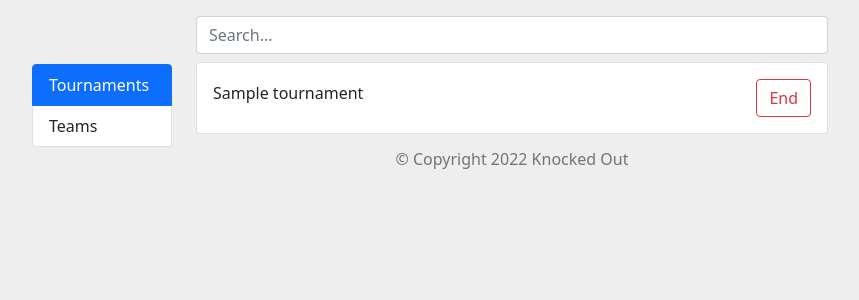
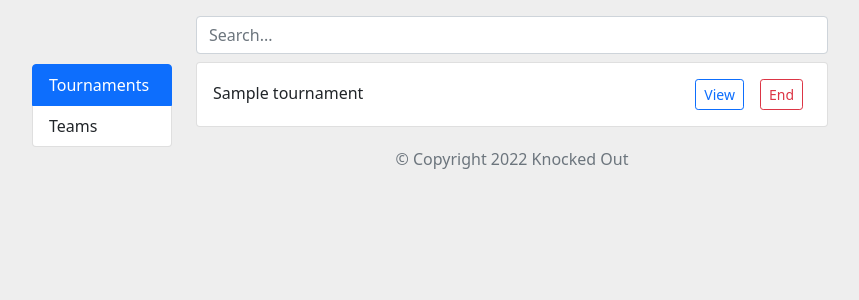
Before and after one commit to mwmitch2/knocked-out, a Node server app: page /admin in a window 1280 px wide, after a click on "Tournaments". Shown: the part 56-356 px from the top of the page, without its empty margins (128-987 px from the left). Run offline with Node 20, Linux system fonts and the light colour scheme; tables that the repository leaves empty hold one stand-in row (values such as "Sample post"); some libraries are stand-ins or nearby versions.

Commit message:
added some more features

```diff
--- a/public/stylesheets/admin.css
+++ b/public/stylesheets/admin.css
@@ -19,3 +19,8 @@ body {
 .center {
     text-align: center;
 }
+
+.btn.focus, .btn:focus {
+    outline: 0;
+    box-shadow: none!important;
+}
--- a/views/admin.ejs
+++ b/views/admin.ejs
@@ -25,11 +25,14 @@
                                                 id="<%= tournament.name %>-listItem"><span class="middle">
                                                     <%= tournament.name %>
                                                 </span>
-                                                <button type="button" id="<%= tournament.name %>-btn"
-                                                    class="btn btn-outline-danger float-end endBtn"
+                                                <button type="button" id="<%= tournament.name %>-end-btn"
+                                                    class="btn btn-sm btn-outline-danger float-end endBtn mx-2"
                                                     data-bs-toggle="modal" data-bs-target="#endModal"
                                                     value="<%= tournament.name %>"
                                                     onclick="endTournament(this)">End</button>
+                                                <button type="button" id="<%= tournament.name %>-view-btn"
+                                                    class="btn btn-sm btn-outline-primary float-end mx-2"
+                                                    value="<%= tournament.name %>">View</button>
                                             </li>
                                             <% }) %>
                                     </ul>
@@ -42,10 +45,13 @@
                                                     <%= team.teamName %>
                                                 </span>
                                                 <button type="button" id="<%= team.teamName %>-btn"
-                                                    class="btn btn-outline-danger float-end deleteBtn"
+                                                    class="btn btn-sm btn-outline-danger float-end deleteBtn mx-2"
                                                     data-bs-toggle="modal" data-bs-target="#deleteModal"
                                                     value="<%= team.teamName %>"
                                                     onclick="deleteTeam(this)">Delete</button>
+                                                <button type="button" id="<%= team.teamName %>-btn"
+                                                    class="btn btn-sm btn-outline-primary float-end mx-2"
+                                                    value="<%= team.teamName %>">View Tournament</button>
                                             </li>
                                             <% }) %>
                                     </ul>
@@ -55,45 +61,6 @@
                     </div>
                 </div>
             </div>
-
-            <!-- sets team name for modal delete confirmation popup and for form input value -->
-            <script type="text/javascript">
-                function endTournament(element) {
-                    var name = element.value;
-                    $('#confirm-end-msg').html(`Are you sure you want to end tournament <span class="text-danger">${name}</span>? This action cannot be undone.`);
-                    $('#modal-tournamentName').val(name);
-                }
-
-                function deleteTeam(element) {
-                    var name = element.value;
-                    $('#confirm-delete-msg').html(`Are you sure you want to delete team <span class="text-danger">${name}</span>? This action cannot be undone.`);
-                    $('#modal-teamName').val(name);
-                }
-            </script>
-            <script>
-                $(function () {
-                    $('a[data-bs-toggle="list"]').on('show.bs.tab', function (e) {
-                        localStorage.setItem('activeTab', $(e.target).attr('href'));
-                    });
-                    var activeTab = localStorage.getItem('activeTab')
-                    if (activeTab) {
-                        $(`a[href="${activeTab}"]`).tab('show');
-                    }
-
-                });
-            </script>
-
-            <!-- filters teams based on term in search bar -->
-            <script type="text/javascript">
-                $(function () {
-                    $('#search').on('keyup', function () {
-                        var searchTerm = $(this).val().toLowerCase();
-                        $('.team-listItem,.tournament-listItem').filter(function () {
-                            $(this).toggle($(this).text().toLowerCase().indexOf(searchTerm) > -1)
-                        });
-                    });
-                });
-            </script>
 
             <!-- Delete Team Form -->
             <form action="/delete-team" method="post">
@@ -149,6 +116,44 @@
                 </div>
             </form>
 
+            <!-- sets team name for modal delete confirmation popup and for form input value -->
+            <script type="text/javascript">
+                function endTournament(element) {
+                    var name = element.value;
+                    $('#confirm-end-msg').html(`Are you sure you want to end tournament <span class="text-danger">${name}</span>? This action cannot be undone.`);
+                    $('#modal-tournamentName').val(name);
+                }
+
+                function deleteTeam(element) {
+                    var name = element.value;
+                    $('#confirm-delete-msg').html(`Are you sure you want to delete team <span class="text-danger">${name}</span>? This action cannot be undone.`);
+                    $('#modal-teamName').val(name);
+                }
+            </script>
+            <script>
+                $(function () {
+                    $('a[data-bs-toggle="list"]').on('show.bs.tab', function (e) {
+                        localStorage.setItem('activeTab', $(e.target).attr('href'));
+                    });
+                    var activeTab = localStorage.getItem('activeTab')
+                    if (activeTab) {
+                        $(`a[href="${activeTab}"]`).tab('show');
+                    }
+
+                });
+            </script>
+
+            <!-- filters teams based on term in search bar -->
+            <script type="text/javascript">
+                $(function () {
+                    $('#search').on('keyup', function () {
+                        var searchTerm = $(this).val().toLowerCase();
+                        $('.team-listItem,.tournament-listItem').filter(function () {
+                            $(this).toggle($(this).text().toLowerCase().indexOf(searchTerm) > -1)
+                        });
+                    });
+                });
+            </script>
 
             <link rel="stylesheet" href="/stylesheets/admin.css">
         </body>
```
